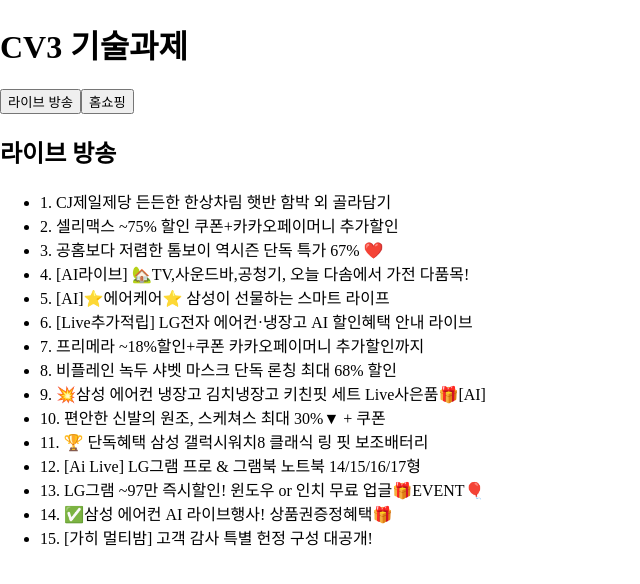
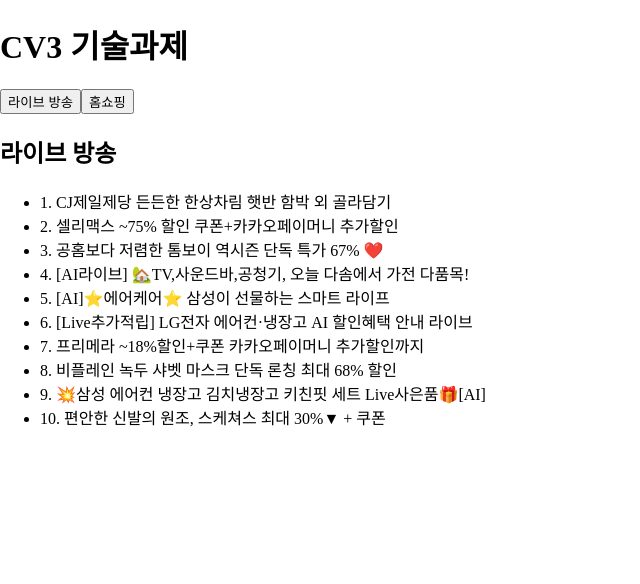
Before and after one commit to LDH9276/cv3-project, a React (Vite) app: page / in a window 1280 px wide. Shown: the top 584 px of the page, without its empty margins (0-640 px from the left). Built offline with nearby package versions, Linux system fonts and the light colour scheme.

Commit message:
refactor: 최신 10개만 보이도록 수정

```diff
--- a/src/components/ItemList.tsx
+++ b/src/components/ItemList.tsx
@@ -14,7 +14,7 @@ function ItemList({ broadcastType, items }: ItemListProps) {
         <p>표시할 방송 데이터가 없습니다.</p>
       ) : (
         <ul>
-          {items.map((item) => (
+          {items.slice(0, 10).map((item) => (
             <li key={item.id}>
               {item.rank}. {item.title}
             </li>
```
